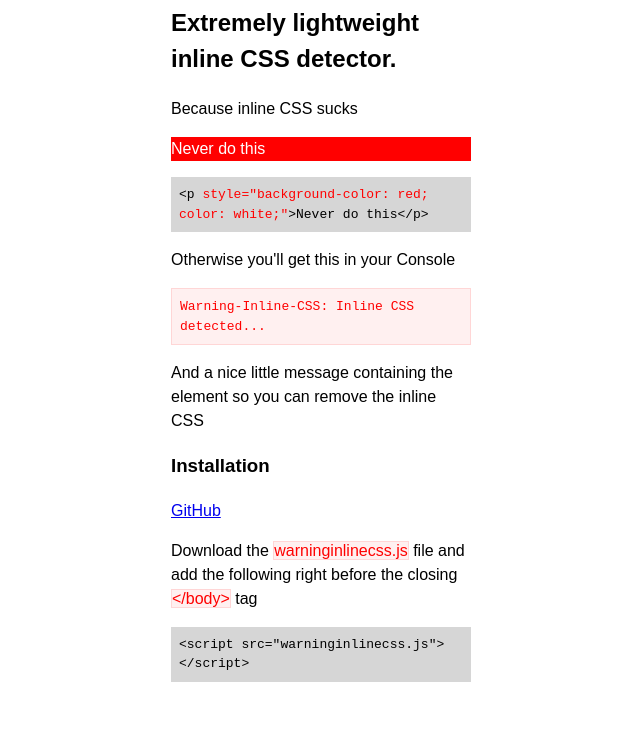
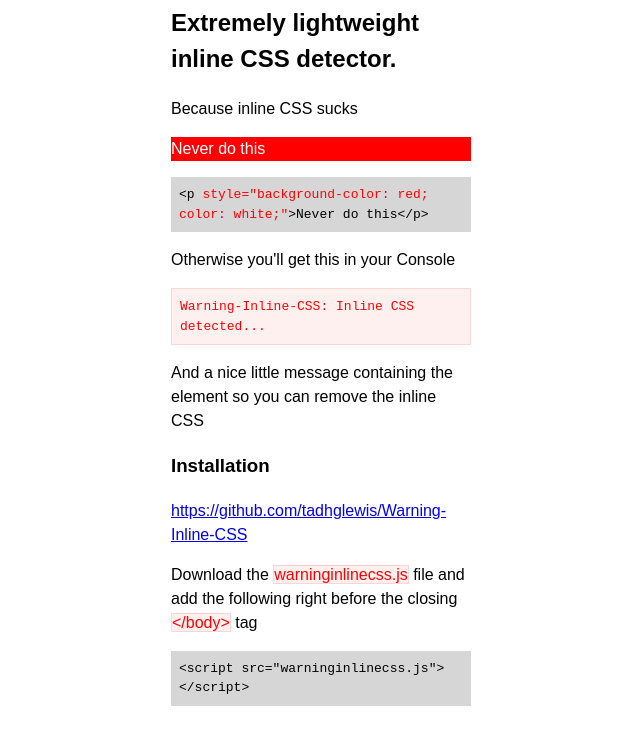
Before and after one commit to tadhglewis/Warning-Inline-CSS, a plain HTML site: page index.html in a window 1280 px wide. Shown: the part 94-830 px from the top of the page, without its empty margins (319-959 px from the left). Before the commit the page ends 806 px from the top, so only its background shows below. Drawn offline with Linux system fonts and the light colour scheme.

Commit message:
Update index.html

```diff
--- a/index.html
+++ b/index.html
@@ -27,7 +27,7 @@
             <p>And a nice little message containing the element so you can remove the inline CSS</p>
 
             <h3>Installation</h3>
-            <a href="https://github.com/tadhglewis/Warning-Inline-CSS">GitHub</a>
+            <a href="https://github.com/tadhglewis/Warning-Inline-CSS">https://github.com/tadhglewis/Warning-Inline-CSS</a>
 
             <p>Download the <span class="small-code">warninginlinecss.js</span> file and add the following right before the closing <span class="small-code">&lt;/body&gt;</span> tag</p>
 
```
